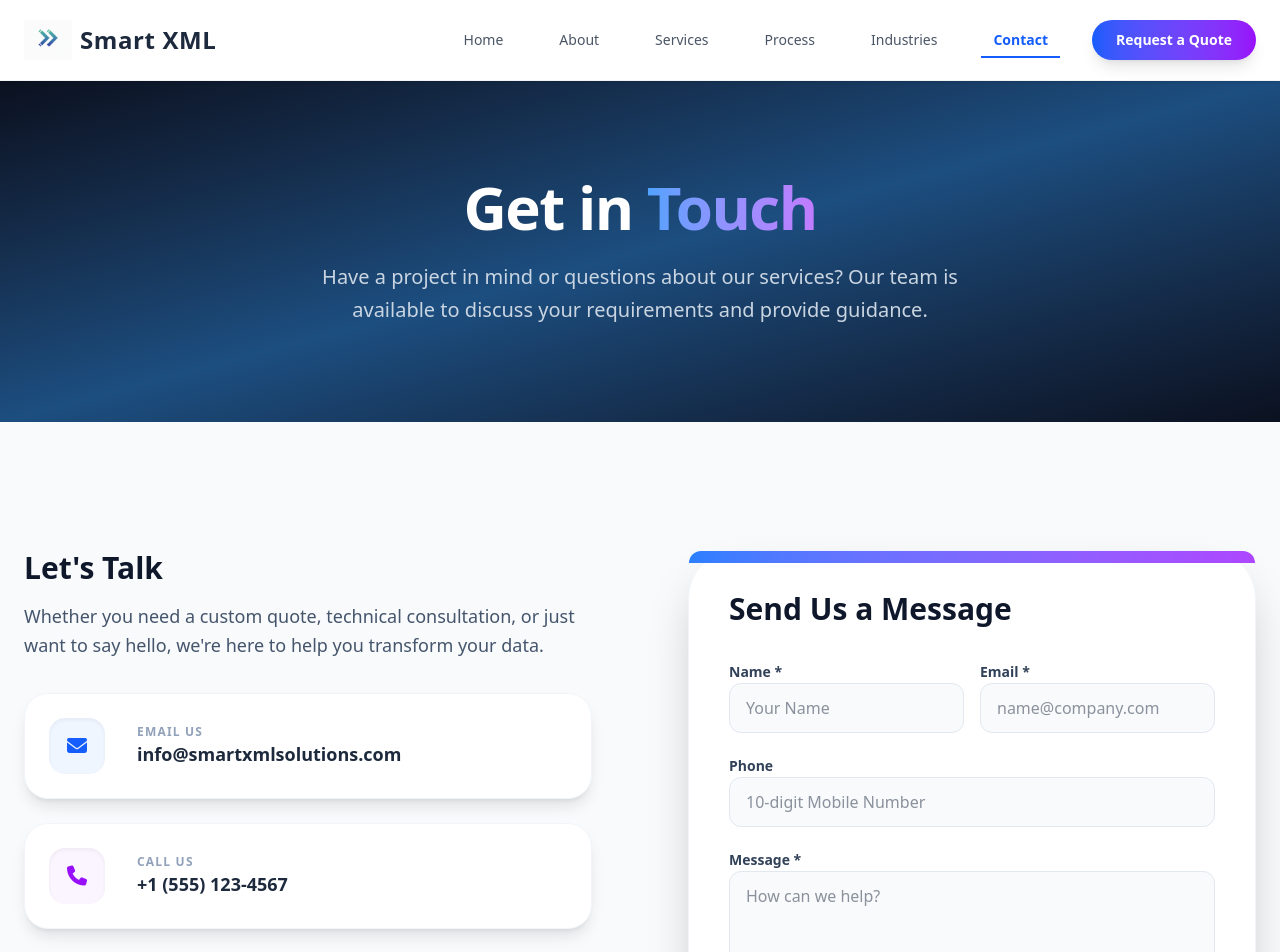
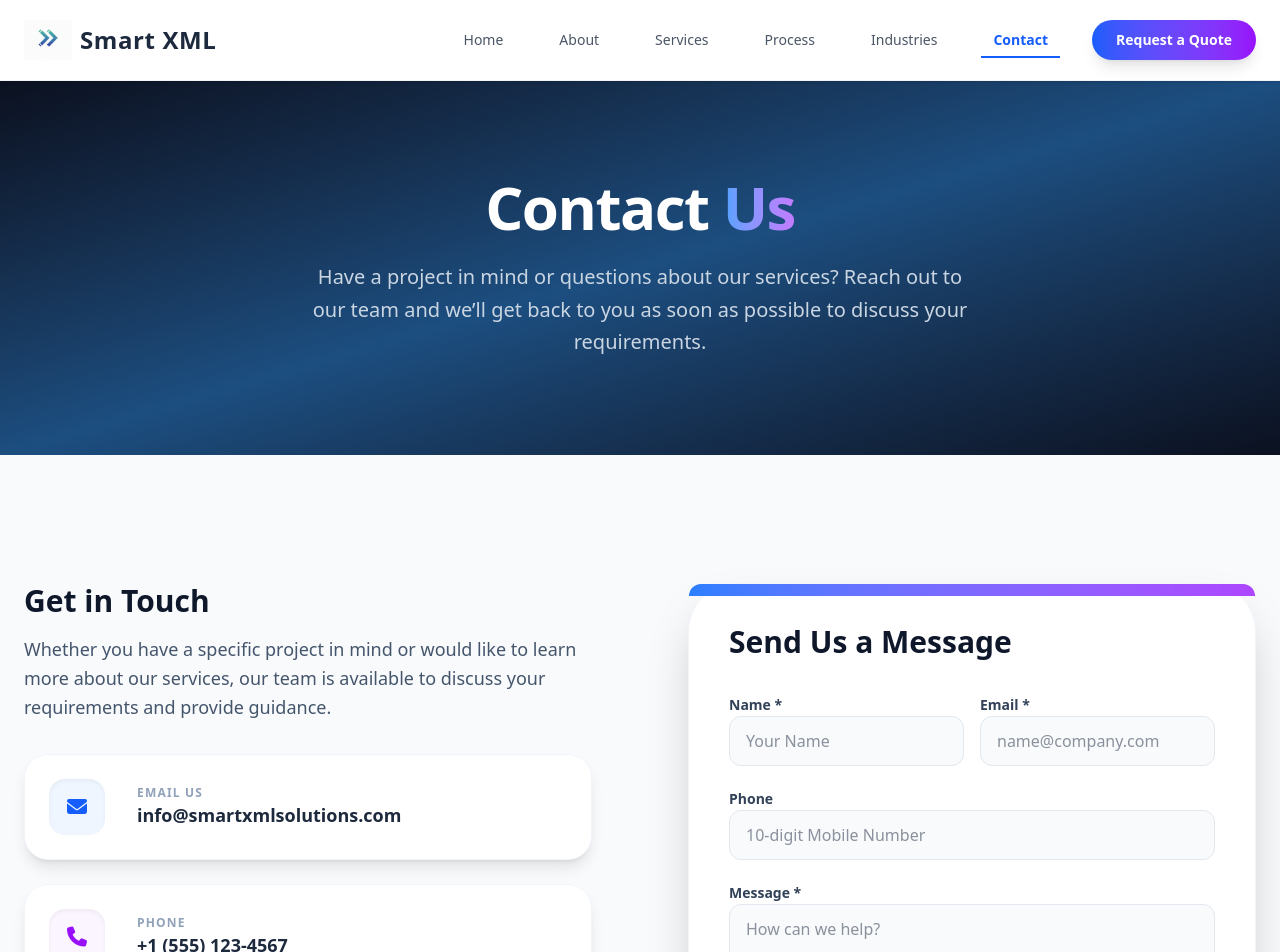
Before and after one commit to urvishnu-2002/Demo-SmartXMLSolutions, a React (Vite) app in the folder Frontend/: page /contact in a window 1280 px wide. Shown: the top 952 px of the page. Built offline with nearby package versions, Linux system fonts and the light colour scheme.

Commit message:
about us and contact

```diff
--- a/Frontend/src/Components/AboutUs.jsx
+++ b/Frontend/src/Components/AboutUs.jsx
@@ -174,7 +174,7 @@ const AboutUs = () => {
             About <span className="text-transparent bg-clip-text bg-gradient-to-r from-blue-400 via-purple-400 to-pink-400">Smart XML Solutions</span>
           </h1>
           <p className="text-xl md:text-2xl md:leading-relaxed text-blue-100 max-w-3xl mx-auto font-light">
-            A specialized data services company focused on XML processing and content digitization. We structure, validate, and modernize large volumes of information for reliable use across digital systems.
+            Smart XML Solutions is a specialized data services company focused on XML processing and content digitization. We work with organizations to structure, validate, and modernize large volumes of information for reliable use across digital systems.
           </p>
         </div>
       </section>
@@ -232,7 +232,7 @@ const AboutUs = () => {
             </div>
             <h3 className="text-3xl font-bold mb-6 text-slate-800">Our Vision</h3>
             <p className="text-slate-600 leading-relaxed text-lg font-light">
-              To be a trusted global partner for XML processing and content digitization services, helping organizations manage information with clarity, structure, and long-term value in an evolving digital landscape.
+              To be a trusted global partner for XML processing and content digitization services, helping organizations manage information with clarity, structure, and long-term value in an evolving digital environment.
             </p>
           </div>
         </div>
@@ -249,10 +249,10 @@ const AboutUs = () => {
 
         <div className="max-w-7xl mx-auto grid grid-cols-1 md:grid-cols-2 lg:grid-cols-4 gap-8">
           {[
-            { title: "Quality First", icon: "🛡️", desc: "Every project follows structured review and validation steps to ensure accuracy, consistency, and dependable output." },
-            { title: "Technical Excellence", icon: "⚡", desc: "Our team maintains strong knowledge of XML standards and modern data processing practices to deliver reliable results." },
-            { title: "Client Partnership", icon: "🤝", desc: "We work closely with clients to understand their workflows, timelines, and technical requirements ensuring clear communication." },
-            { title: "Continuous Improvement", icon: "🔄", desc: "We regularly refine our processes and tools to improve efficiency, accuracy, and overall service quality." },
+            { title: "Quality First", icon: "🛡️", desc: "Every project follows structured review and validation steps to ensure accuracy, consistency, and dependable output across all deliverables." },
+            { title: "Technical Excellence", icon: "⚡", desc: "Our team maintains strong knowledge of XML standards and modern data processing practices to deliver reliable, system-ready results." },
+            { title: "Client Partnership", icon: "🤝", desc: "We work closely with clients to understand their workflows, timelines, and technical requirements ensuring clear communication at every stage." },
+            { title: "Continuous Improvement", icon: "🔄", desc: "We regularly refine our processes and tools to improve efficiency, accuracy, and overall service quality as requriements evolve." },
           ].map((value, idx) => (
             <div key={idx} className={`bg-white/5 backdrop-blur-sm p-10 rounded-[2rem] border border-white/10 hover:border-white/20 transition-all duration-300 group hover:-translate-y-2 hover:shadow-2xl hover:shadow-blue-500/20 animate-fadeUp animation-delay-${idx * 100}`}>
               <div className="w-14 h-14 bg-gradient-to-br from-blue-500 to-indigo-600 rounded-2xl flex items-center justify-center text-2xl mb-8 group-hover:scale-110 transition-transform shadow-xl">
@@ -286,19 +286,19 @@ const AboutUs = () => {
           <div className="flex-[3] animate-fadeUp">
             <h2 className="text-4xl font-bold text-slate-800 mb-8 leading-tight">Technical Expertise</h2>
             <p className="text-xl text-slate-600 mb-10 leading-relaxed font-light">
-              Our team applies strong technical knowledge and hands-on experience to enterprise data processing projects. We follow established XML standards and continuously refine our methods.
+             Our team applies strong technical knowledge and hands-on experience to enterprise data processing projects.We follow established XML standards and continuously refine our methods to ensure reliable, scalable,and maintainable results.
             </p>
 
             <div className="grid grid-cols-1 md:grid-cols-2 gap-6">
               {[
-                "XML/SGML Conversion & Transformation",
+                "XML and SGML Conversion & Transformation",
+                " DTD and XSD Schema Design & Validation",
                 "XSLT Stylesheet Development",
+                "Content Management System Integration",
                 "Legacy Data Migration",
-                "High-Volume Batch Processing",
-                "DTD/XSD Schema Validation",
-                "CMS Integration",
-                "Automated Quality Assurance",
-                "Custom Workflow Development",
+                "• Automated Quality Review Processes",
+                "High-Volume Batch Data Processing",
+                "Custom Workflow Configuration",
               ].map((item, i) => (
                 <div key={i} className="flex items-center gap-4 p-4 bg-white rounded-2xl border border-slate-200 hover:border-blue-300 transition-all group hover:shadow-lg hover:-translate-y-1">
                   <div className="w-8 h-8 rounded-full bg-blue-50 text-blue-600 flex items-center justify-center group-hover:bg-blue-600 group-hover:text-white transition-colors">
--- a/Frontend/src/Components/Contact.jsx
+++ b/Frontend/src/Components/Contact.jsx
@@ -68,11 +68,10 @@ function Contact() {
       <section className="hero-section relative bg-gradient-to-br from-[#0b1120] via-[#1c4e80] to-[#0b1120] text-white py-16 md:py-24 px-6 overflow-hidden">
         <div className="max-w-4xl mx-auto text-center relative z-10 animate-fadeUp">
           <h1 className="text-4xl md:text-6xl font-extrabold mb-6 tracking-tight">
-            Get in <span className="text-transparent bg-clip-text bg-gradient-to-r from-blue-400 to-purple-400">Touch</span>
+            Contact <span className="text-transparent bg-clip-text bg-gradient-to-r from-blue-400 to-purple-400">Us</span>
           </h1>
           <p className="text-lg md:text-xl text-slate-300 leading-relaxed max-w-2xl mx-auto font-light">
-            Have a project in mind or questions about our services? Our team is available
-            to discuss your requirements and provide guidance.
+            Have a project in mind or questions about our services? Reach out to our team and we’ll get back to you as soon as possible to discuss your requirements.
           </p>
         </div>
       </section>
@@ -83,18 +82,17 @@ function Contact() {
         {/* Left: Contact Details */}
         <div className="space-y-8 animate-fadeUp">
           <div>
-            <h2 className="text-3xl font-extrabold text-slate-900 mb-4">Let's Talk</h2>
+            <h2 className="text-3xl font-extrabold text-slate-900 mb-4">Get in Touch</h2>
             <p className="text-slate-600 text-lg leading-relaxed">
-              Whether you need a custom quote, technical consultation, or just want to say hello,
-              we're here to help you transform your data.
+             Whether you have a specific project in mind or would like to learn more about our services, our team is available to discuss your requirements and provide guidance.
             </p>
           </div>
 
           <div className="space-y-6">
             {[
               { icon: "fa-envelope", title: "Email Us", text: "info@smartxmlsolutions.com", color: "text-blue-600", bg: "bg-blue-50" },
-              { icon: "fa-phone", title: "Call Us", text: "+1 (555) 123-4567", color: "text-purple-600", bg: "bg-purple-50" },
-              { icon: "fa-location-dot", title: "Visit Us", text: "123 Tech Park Drive, Suite 400, SF, CA", color: "text-pink-600", bg: "bg-pink-50" }
+              { icon: "fa-phone", title: "Phone", text: "+1 (555) 123-4567", color: "text-purple-600", bg: "bg-purple-50" },
+              { icon: "fa-location-dot", title: "Office", text: "123 Tech Park Drive, Suite 400, SF, CA", color: "text-pink-600", bg: "bg-pink-50" }
             ].map((item, index) => (
               <div key={index} className="flex items-center gap-8 p-6 rounded-3xl bg-white border border-slate-100 shadow-lg group">
                 <div className={`w-14 h-14 rounded-2xl ${item.bg} flex items-center justify-center ${item.color} text-xl group-hover:scale-110 transition-all shadow-inner`}>
```
Also changed, not shown: 1 other file (tests, documents, lock files or other folders).
